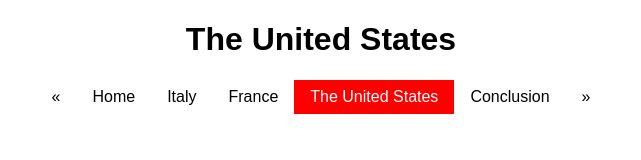
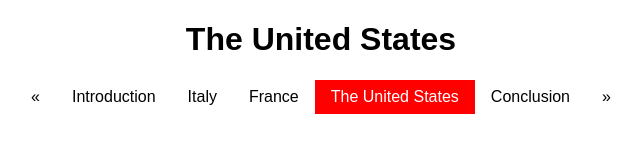
Before and after one commit to musicalmaya12/narrativeVisualization, a plain HTML site: page unitedstates.html in a window 1280 px wide. Shown: the whole page, without its empty margins (319-960 px from the left). Drawn offline with Linux system fonts and the light colour scheme.

Commit message:
Update unitedstates.html

```diff
--- a/unitedstates.html
+++ b/unitedstates.html
@@ -34,7 +34,7 @@ h1 {text-align: center;}
 
 <div class="pagination">
   <a href="france.html">&laquo;</a>
-  <a href="index.html">Home</a>
+  <a href="index.html">Introduction</a>
   <a href="italy.html">Italy</a>
   <a href="france.html">France</a>
   <a class="active" href="unitedstates.html">The United States</a>
```
